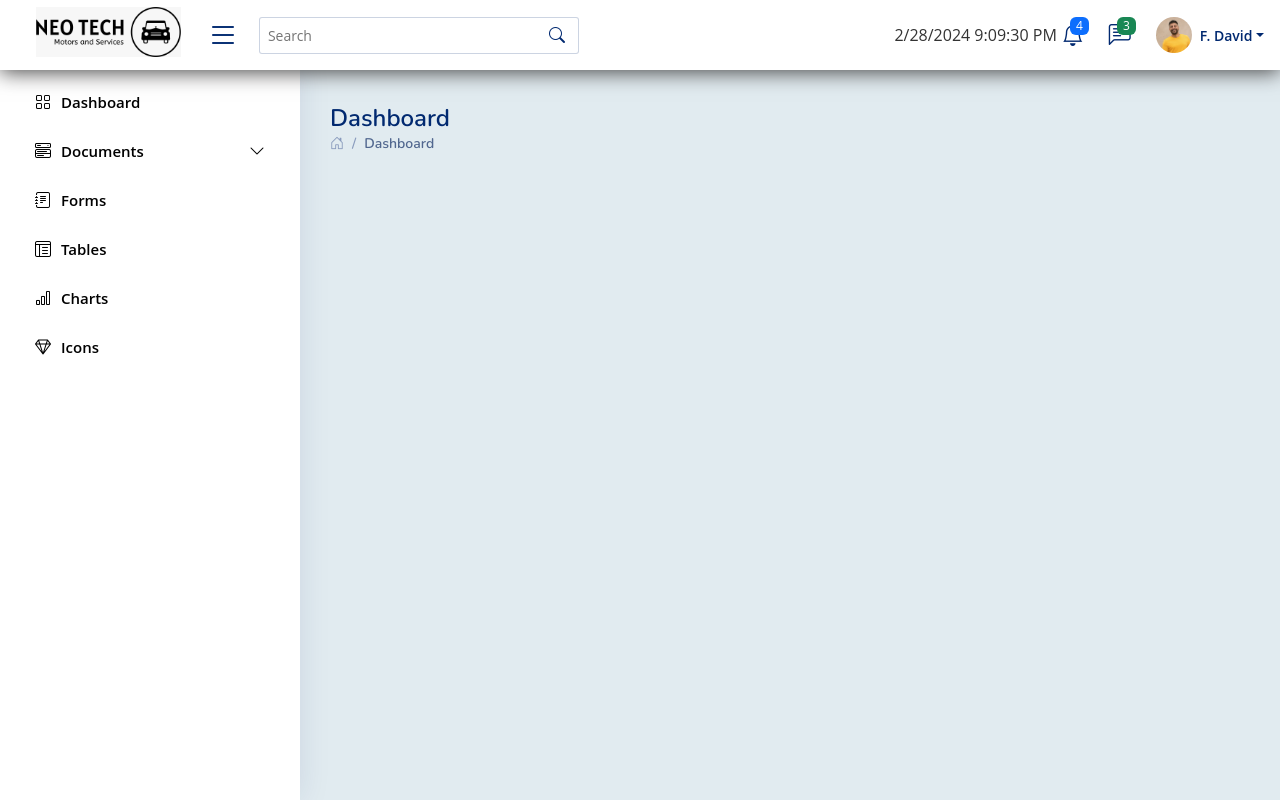
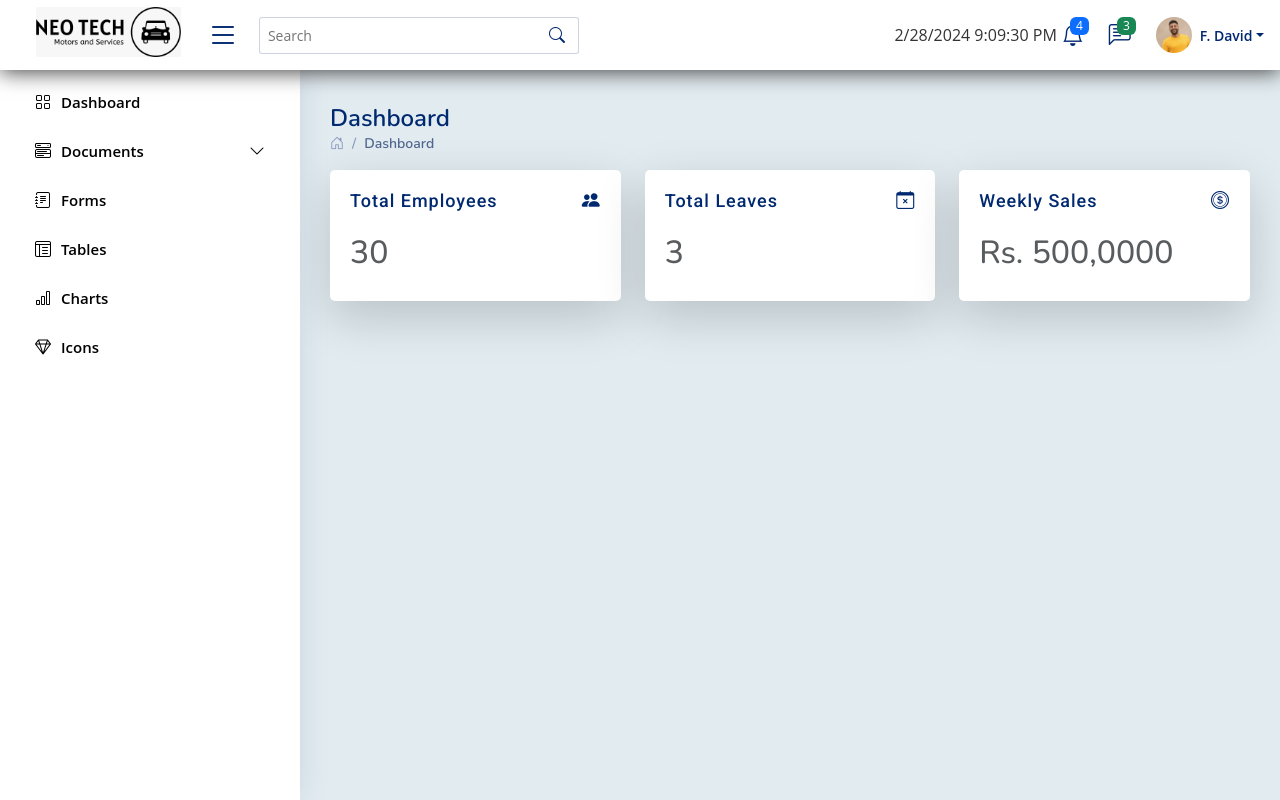
Before and after one commit to VinuriKariyawasam/ITP-Project, a React (Create React App) app in the folder frontend/: page / in a window 1280 px wide. Built offline with nearby package versions, Linux system fonts and the light colour scheme.

Commit message:
HR Dashboard Initialize
HR  manager dashboard development 1

```diff
--- a/frontend/package.json
+++ b/frontend/package.json
@@ -12,6 +12,7 @@
     "echarts": "^5.4.3",
     "react": "^18.2.0",
     "react-apexcharts": "^1.4.1",
+    "react-bootstrap": "^2.10.1",
     "react-dom": "^18.2.0",
     "react-scripts": "5.0.1",
     "remixicons": "^1.0.0",
--- a/frontend/src/components/Header/Nav/NavAvatar.js
+++ b/frontend/src/components/Header/Nav/NavAvatar.js
@@ -15,7 +15,7 @@ function NavAvatar() {
       <ul className="dropdown-menu dropdown-menu-end dropdown-menu-arrow profile">
         <li className="dropdown-header">
           <h6>David</h6>
-          <span>Web Developer</span>
+          <span>HR Manager</span>
         </li>
         <li>
           <hr className="dropdown-divider" />
--- /dev/null
+++ b/frontend/src/components/Main/Dashboard.js
@@ -0,0 +1,14 @@
+import React from "react";
+import DbCard from "./dbCard";
+
+function Dashboard() {
+  return (
+    <div className="row">
+      <DbCard title="Total Employees" value="30" iconClass="bi-people-fill" />
+      <DbCard title="Total Leaves" value="3" iconClass="bi-calendar-x" />
+      <DbCard title="Weekly Sales" value="Rs. 500,0000" iconClass="bi-coin" />
+    </div>
+  );
+}
+
+export default Dashboard;
--- a/frontend/src/components/Main/Main.js
+++ b/frontend/src/components/Main/Main.js
@@ -1,11 +1,13 @@
 import React from "react";
 import "./Main.css";
 import PageTitle from "./PageTitle";
+import Dashboard from "./Dashboard";
 
 function Main() {
   return (
     <main id="main" className="main">
       <PageTitle />
+      <Dashboard />
     </main>
   );
 }
--- /dev/null
+++ b/frontend/src/components/Main/dbCard.js
@@ -0,0 +1,22 @@
+import React from "react";
+import Card from "react-bootstrap/Card";
+
+const dbCard = ({ title, value, iconClass }) => {
+  return (
+    <div className="col-lg-4">
+      <Card bg="white" text="black" className="shadow-lg">
+        <Card.Body>
+          <Card.Title>
+            {title}
+            <i className={`bi ${iconClass} fa-9x float-end`}></i>
+          </Card.Title>
+          <Card.Text>
+            <h2 className="mb-2 text-body-secondary">{value}</h2>
+          </Card.Text>
+        </Card.Body>
+      </Card>
+    </div>
+  );
+};
+
+export default dbCard;
```
Also changed, not shown: 1 other file (tests, documents, lock files or other folders).
